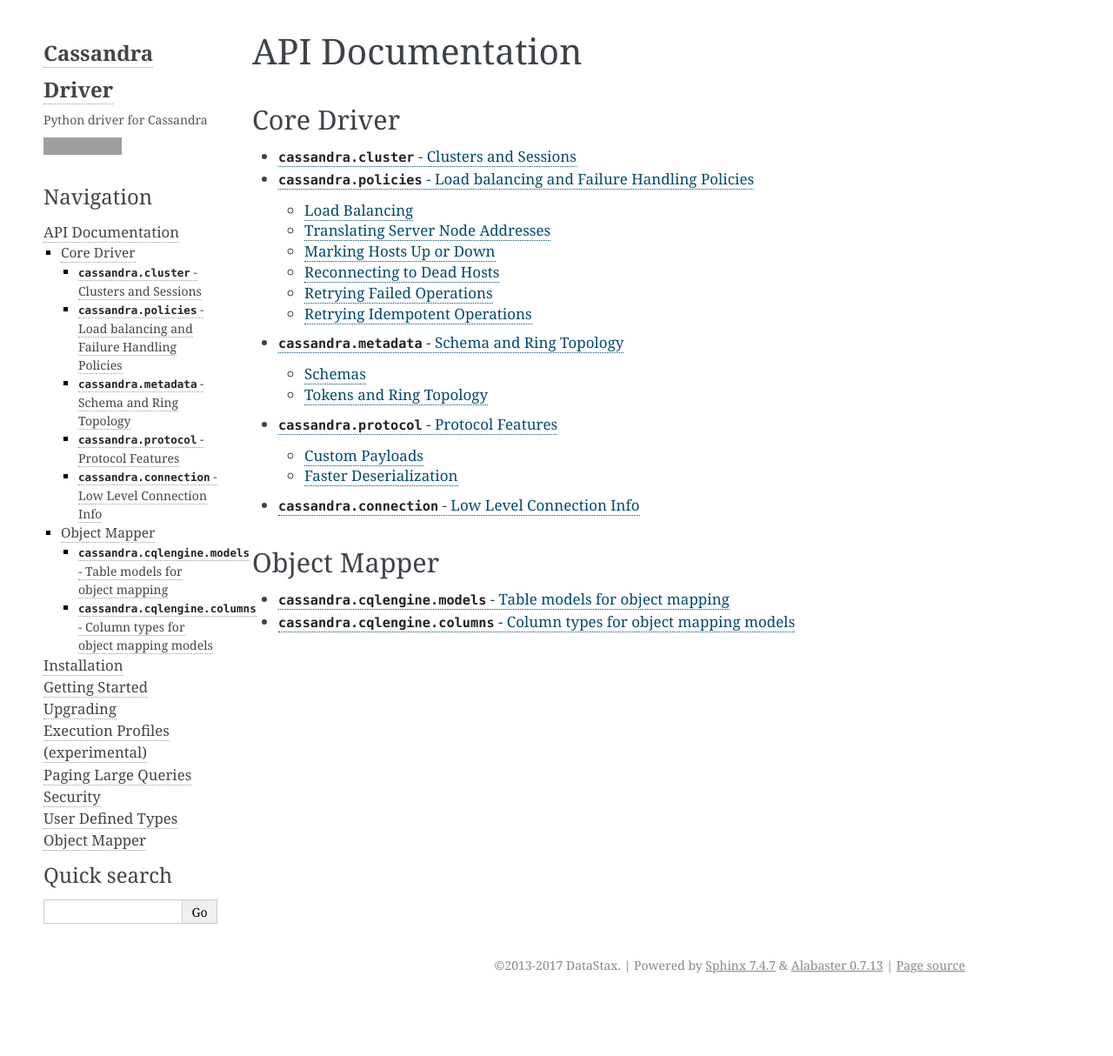
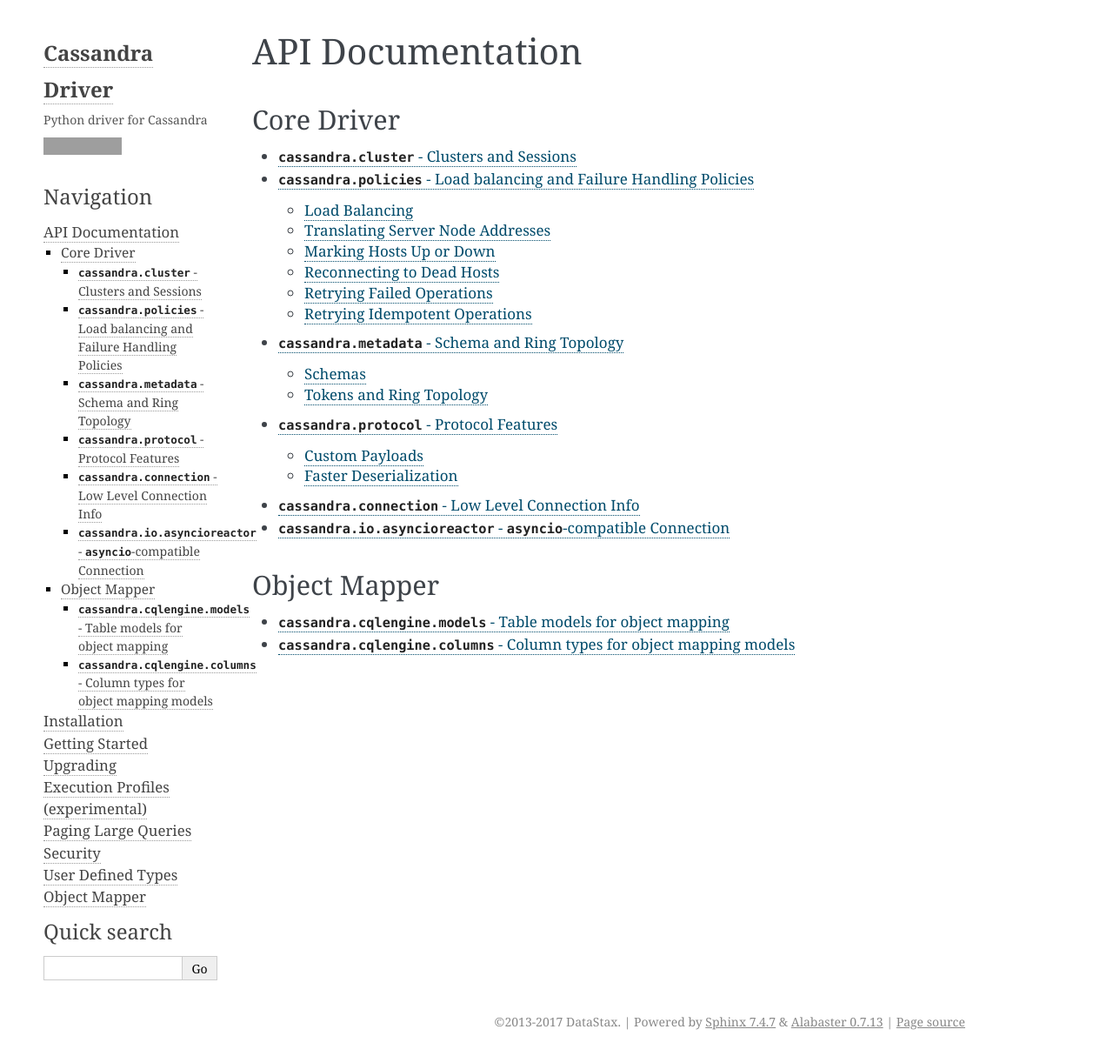
Before and after one commit to datastax/python-driver, a Sphinx documentation site: the page built from docs/api/index.rst, in a window 1280 px wide. Shown: the whole page at 87% size. Built offline with Sphinx 7.4.7, drawn with Linux system fonts in a browser that asks for light colours; pages that are not in the unit, such as notebooks, are missing from menus; before the commit the page ends 1149 px from its top, so only the background shows below that; grey boxes are pictures that could not be loaded.

Commit message:
add asyncioreactor to docs

```diff
--- /dev/null
+++ b/docs/api/cassandra/io/asyncioreactor.rst
@@ -0,0 +1,7 @@
+``cassandra.io.asyncioreactor`` - ``asyncio``-compatible Connection
+=====================================================================
+
+.. module:: cassandra.io.asyncioreactor
+
+.. autoclass:: AsyncioConnection
+   :members:
--- a/docs/api/index.rst
+++ b/docs/api/index.rst
@@ -20,6 +20,7 @@
    cassandra/concurrent
    cassandra/connection
    cassandra/util
+   cassandra/io/asyncioreactor
    cassandra/io/asyncorereactor
    cassandra/io/eventletreactor
    cassandra/io/libevreactor
```
